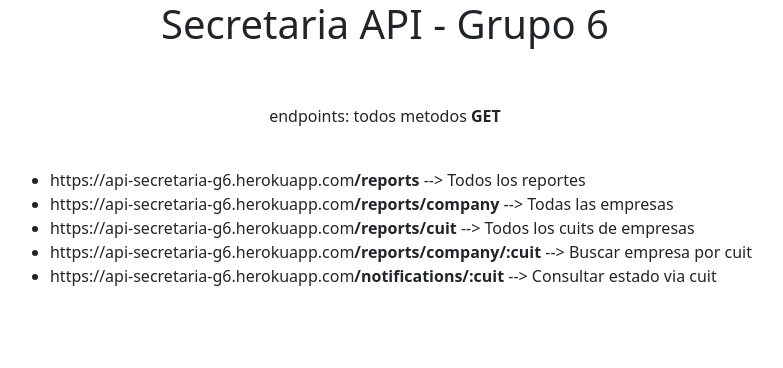
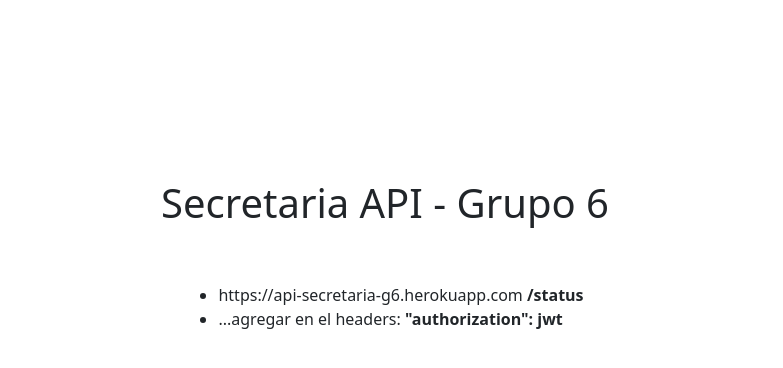
Before and after one commit to KeyMirror/2021-TPI-G6, a website: page public/index.html in a window 1280 px wide. Shown: the whole page, without its empty margins (255-1038 px from the left). Drawn offline with nearby package versions, Linux system fonts and the light colour scheme.

Commit message:
readme, index.html changes

```diff
--- a/app.js
+++ b/app.js
@@ -17,7 +17,7 @@
 
 // uses routes
 app.use('/', indexRouter);
-app.use('/notifications', notificationsRouter);
+app.use('/status', notificationsRouter);
 
 // uses modules
 app.use(logger('dev'));
--- a/public/index.html
+++ b/public/index.html
@@ -7,23 +7,17 @@
 </head>
 
 <body>
-  <div class="container-fluid center">
+  <div class="container-fluid center" style="display: flex; align-items: center; margin-top: 14%; flex-direction: column;">
+
     <div class="box">
       <h1>Secretaria API - Grupo 6 </h1>
     </div>
     <br>
     <br>
     <div class="box">
-      <p>endpoints: todos metodos <b>GET</b></p>
-    </div>
-    <br>
-    <div class="box">
           <ul>
-            <li>https://api-secretaria-g6.herokuapp.com<b>/reports</b> --> Todos los reportes </li>
-            <li>https://api-secretaria-g6.herokuapp.com<b>/reports/company</b> --> Todas las empresas </li>
-            <li>https://api-secretaria-g6.herokuapp.com<b>/reports/cuit</b> --> Todos los cuits de empresas </li>
-            <li>https://api-secretaria-g6.herokuapp.com<b>/reports/company/:cuit</b> --> Buscar empresa por cuit </li>
-            <li>https://api-secretaria-g6.herokuapp.com<b>/notifications/:cuit</b> --> Consultar estado via cuit</li>
+            <li>https://api-secretaria-g6.herokuapp.com <b>/status</b> </li>
+            <li>...agregar en el headers: <b> "authorization": jwt </b> </li>
           </ul>
     </div>
 
```
Also changed, not shown: README.md.
